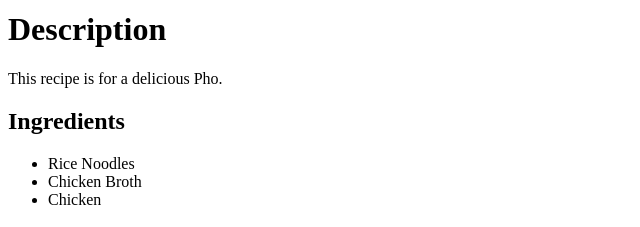
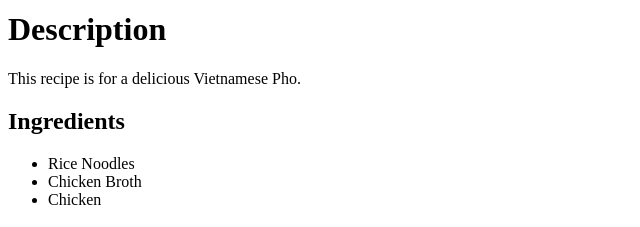
Before and after one commit to jfl87/odin-recipes, a plain HTML site: page recipes/pho.html in a window 1280 px wide. Shown: the part 1118-1345 px from the top of the page, 0-640 px from the left. Drawn offline with Linux system fonts and the light colour scheme.

Commit message:
Updating README.md

```diff
--- a/recipes/pho.html
+++ b/recipes/pho.html
@@ -10,7 +10,7 @@
     <h1>Pho Recipe</h1>
     <img src = "../images/pho.jpg" alt = "Pho">
     <h1>Description</h1>
-    <p>This recipe is for a delicious Pho.</p>
+    <p>This recipe is for a delicious Vietnamese Pho.</p>
     <h2>Ingredients</h2>
     <ul>
         <li>Rice Noodles</li>
```
Also changed, not shown: 1 other file.
